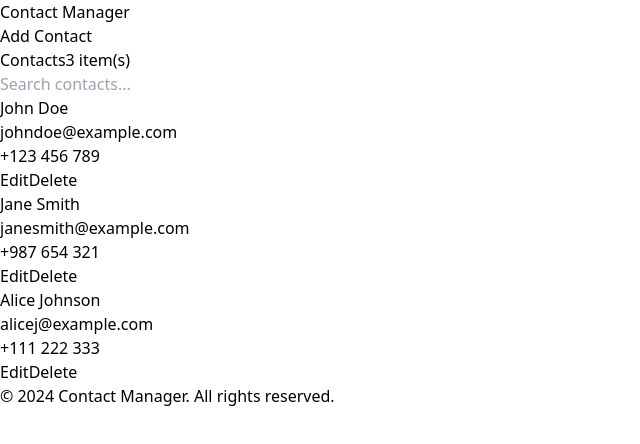
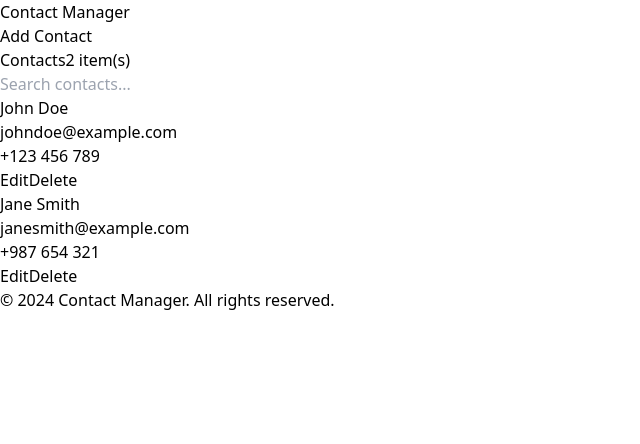
Before and after one commit to BelalBou/Contact_App_Belal, a Vue app: page / in a window 1280 px wide. Shown: the top 444 px of the page, without its empty margins (0-640 px from the left). Built offline with nearby package versions, Linux system fonts and the light colour scheme.

Commit message:
Last checkup and validation

```diff
--- a/src/components/contacts/AddContactForm.vue
+++ b/src/components/contacts/AddContactForm.vue
@@ -4,16 +4,16 @@ import { useRouter, useRoute } from "vue-router";
 import { useContactsStore } from "@/stores/contacts";
 import { toast } from "vue3-toastify";
 
-const newContact = reactive({
+const router = useRouter();
+const route = useRoute();
+const contactsStore = useContactsStore();
+
+const currentContact = reactive({
   id: null,
   name: "",
   email: "",
   phone: "",
 });
-
-const router = useRouter();
-const route = useRoute();
-const contactsStore = useContactsStore();
 
 onMounted(() => {
   if (route.params.id) {
@@ -21,10 +21,10 @@ onMounted(() => {
       (contact) => contact.id === parseInt(route.params.id)
     );
     if (contact) {
-      newContact.id = contact.id;
-      newContact.name = contact.name;
-      newContact.email = contact.email;
-      newContact.phone = contact.phone;
+      currentContact.id = contact.id;
+      currentContact.name = contact.name;
+      currentContact.email = contact.email;
+      currentContact.phone = contact.phone;
     }
   }
 });
@@ -32,16 +32,12 @@ onMounted(() => {
 const saveContact = async () => {
   let success = false;
 
-  if (newContact.id) {
-    success = contactsStore.updateContact({ ...newContact });
+  if (currentContact.id) {
+    success = contactsStore.updateContact({ ...currentContact });
   } else {
-    newContact.id = Date.now();
-    success = contactsStore.addContact({ ...newContact });
+    currentContact.id = Date.now();
+    success = contactsStore.addContact({ ...currentContact });
   }
-
-  newContact.name = "";
-  newContact.email = "";
-  newContact.phone = "";
 
   await router.push({ name: "Dashboard" });
 
@@ -58,14 +54,14 @@ const saveContact = async () => {
     <div class="flex flex-col lg:flex-row gap-6">
       <section class="w-full lg:w-1/3 bg-white rounded-lg shadow p-6">
         <h2 class="text-xl font-semibold mb-4">
-          {{ newContact.id ? "Edit" : "Add" }} Contact
+          {{ currentContact.id ? "Edit" : "Add" }} Contact
         </h2>
         <form @submit.prevent="saveContact" class="space-y-4">
           <div>
             <label for="name" class="block font-bold">Name:</label>
             <input
               id="name"
-              v-model="newContact.name"
+              v-model="currentContact.name"
               type="text"
               class="w-full border rounded p-2"
               placeholder="Enter name"
@@ -76,7 +72,7 @@ const saveContact = async () => {
             <label for="email" class="block font-bold">Email:</label>
             <input
               id="email"
-              v-model="newContact.email"
+              v-model="currentContact.email"
               type="email"
               class="w-full border rounded p-2"
               placeholder="Enter email"
@@ -87,7 +83,7 @@ const saveContact = async () => {
             <label for="phone" class="block font-bold">Phone:</label>
             <input
               id="phone"
-              v-model="newContact.phone"
+              v-model="currentContact.phone"
               type="tel"
               class="w-full border rounded p-2"
               placeholder="Enter phone number"
@@ -100,7 +96,7 @@ const saveContact = async () => {
             type="submit"
             class="w-full bg-blue-600 text-white px-4 py-2 rounded shadow hover:bg-blue-700"
           >
-            {{ newContact.id ? "Update Contact" : "Save Contact" }}
+            {{ currentContact.id ? "Update Contact" : "Save Contact" }}
           </button>
         </form>
       </section>
--- a/src/components/contacts/ContactsListMain.vue
+++ b/src/components/contacts/ContactsListMain.vue
@@ -1,42 +1,29 @@
 <script setup>
 import ContactsList from "@/components/contacts/ContactsList.vue";
-import AddContact from "@/components/contacts/AddContactForm.vue";
-import { ref } from "vue";
 import { useContactsStore } from "@/stores/contacts";
 
 const contactsStore = useContactsStore();
-const contactToEdit = ref(null);
-
-const startEditing = (contact) => {
-  contactToEdit.value = { ...contact };
-};
+const filteredContactsCount = contactsStore.filteredContactsCount;
 </script>
 
 <template>
   <main class="container mx-auto px-4 mt-6 flex-grow">
     <div class="flex flex-col lg:flex-row gap-6">
+      <!-- Section pour afficher la liste des contacts -->
       <section class="w-full lg:w-2/3 bg-white rounded-lg shadow p-6">
         <h2 class="text-xl mb-4 flex justify-between">
           <span class="font-semibold">Contacts</span>
-          <span class="text-sm"
-            >{{ contactsStore.filteredContacts.length }} item(s)</span
-          >
+          <span class="text-sm">{{ filteredContactsCount }} item(s)</span>
         </h2>
         <div class="flex items-center mb-4">
           <input
-            v-model="contactsStore.searchQuery.value"
+            v-model="contactsStore.searchQuery"
             type="text"
             placeholder="Search contacts..."
             class="w-full p-2 rounded border border-gray-300 focus:outline-none focus:ring-2 focus:ring-blue-500"
           />
         </div>
-        <ContactsList
-          :contacts="contactsStore.filteredContacts"
-          @edit-contact="startEditing"
-        />
-      </section>
-      <section v-if="contactToEdit" class="w-full lg:w-1/3">
-        <AddContact :contact="contactToEdit" />
+        <ContactsList :contacts="contactsStore.filteredContacts" />
       </section>
     </div>
   </main>
--- a/src/stores/contacts.js
+++ b/src/stores/contacts.js
@@ -17,16 +17,10 @@ export const useContactsStore = defineStore("contacts", () => {
         email: "janesmith@example.com",
         phone: "+987 654 321",
       },
-      {
-        id: 3,
-        name: "Alice Johnson",
-        email: "alicej@example.com",
-        phone: "+111 222 333",
-      },
     ]
   );
 
-  const searchQuery = reactive({ value: "" });
+  const searchQuery = ref("");
 
   const filteredContacts = computed(() => {
     if (!searchQuery.value) return contacts;
@@ -39,8 +33,10 @@ export const useContactsStore = defineStore("contacts", () => {
     );
   });
 
+  const filteredContactsCount = computed(() => filteredContacts.value.length);
+
   const addContact = (contact) => {
-    contacts.unshift(contact);
+    contacts.push(contact);
     return true;
   };
 
@@ -50,6 +46,9 @@ export const useContactsStore = defineStore("contacts", () => {
     );
     if (index !== -1) {
       contacts[index] = updatedContact;
+      return true;
+    } else {
+      return false;
     }
   };
 
@@ -75,6 +74,7 @@ export const useContactsStore = defineStore("contacts", () => {
     contacts,
     searchQuery,
     filteredContacts,
+    filteredContactsCount,
     addContact,
     updateContact,
     deleteOneById,
```
